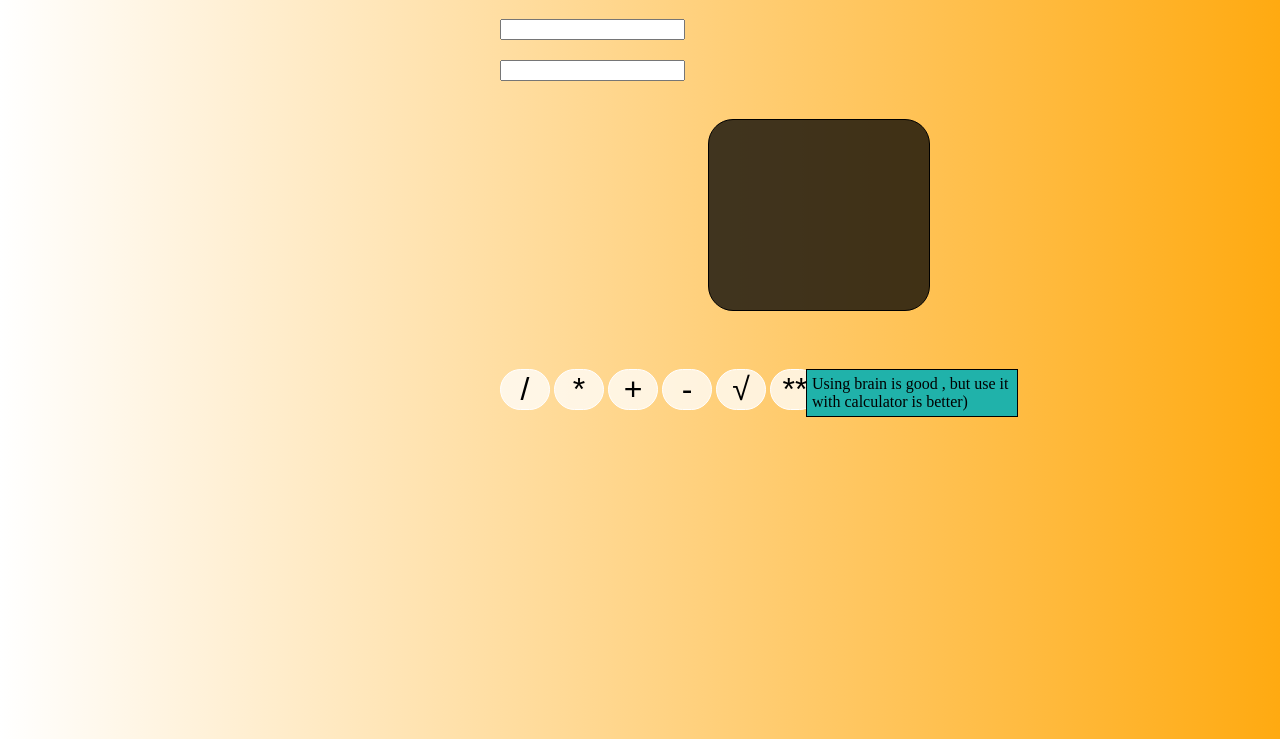
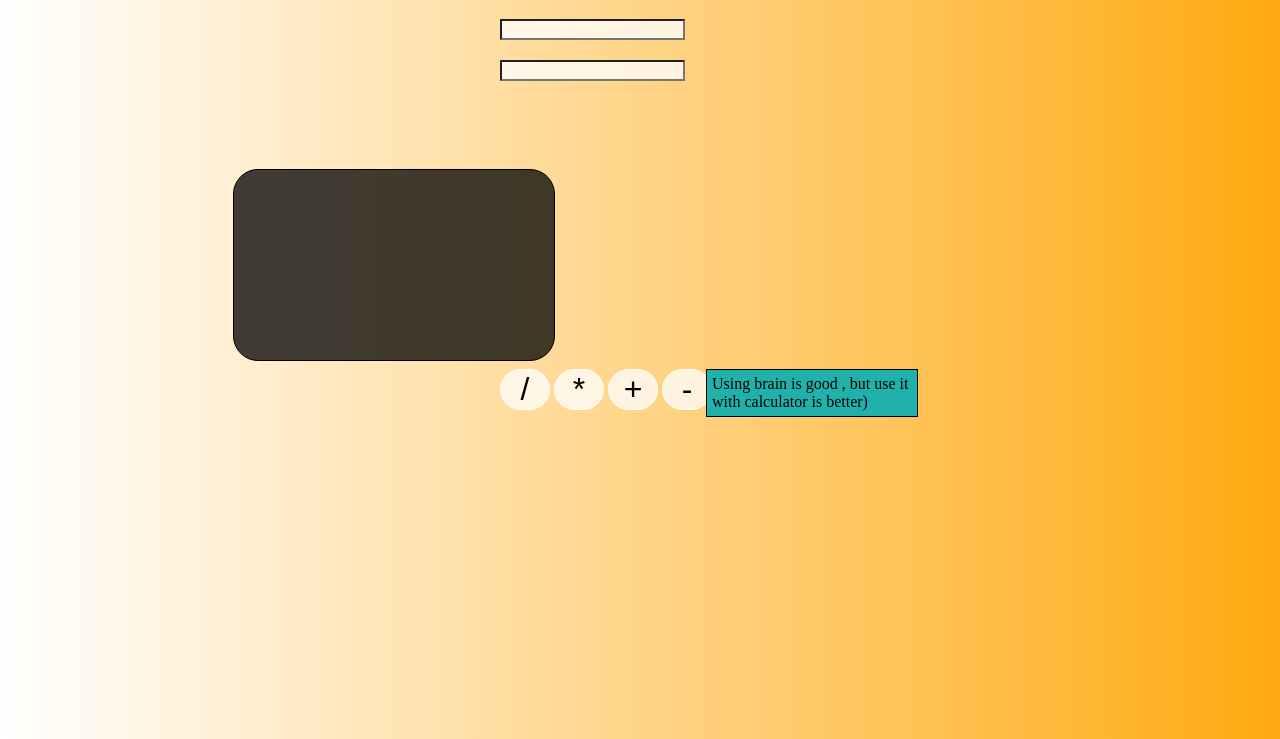
Before and after one commit to morkovkajei/CALLculator, a plain HTML site: page index.html in a window 1280 px wide. Shown: the part 61-800 px from the top of the page. Drawn offline with Linux system fonts and the light colour scheme.

Commit message:
Update index.html

```diff
--- a/index.html
+++ b/index.html
@@ -4,6 +4,7 @@
 <head>
     <meta charset="UTF-8" />
     <title>Calculator</title>
+    <link rel="stylesheet" href="Style.css">
     <style type="text/css">
         body{
             padding: 0;
@@ -11,13 +12,13 @@
             background: linear-gradient(to right, white, #FA1);
         }
         .block1 {
-            width: 200px;
+            width: 300px;
             border: solid 1px black;
             float: right;
             position: relative;
-            top: 100px;
-            left: -350px;
-            font-size:80px;
+            top: 150px;
+            left: -725px;
+            font-size:200px;
             height: 170px;
             grid-column: 1 / -1;
             background-color: rgba(0, 0, 0, .75);
@@ -58,6 +59,8 @@
             top: 80px;
             left: 500px;
             position: absolute;
+            background-color: rgba(255, 255, 255, .75);
+
 
         }
         .input2{
@@ -65,7 +68,7 @@
             left: 500px;
             margin-top: 31px;
             position: absolute;
-
+            background-color: rgba(255, 255, 255, .75);
         }
     </style>
 
@@ -88,4 +91,5 @@
 <button class = "but1">**</button>
 <div class="block1"></div>
 <div class="block2">Using brain is good , but use it with calculator is better)</div>
+<script src="main.js"></script>
 </body >
```
